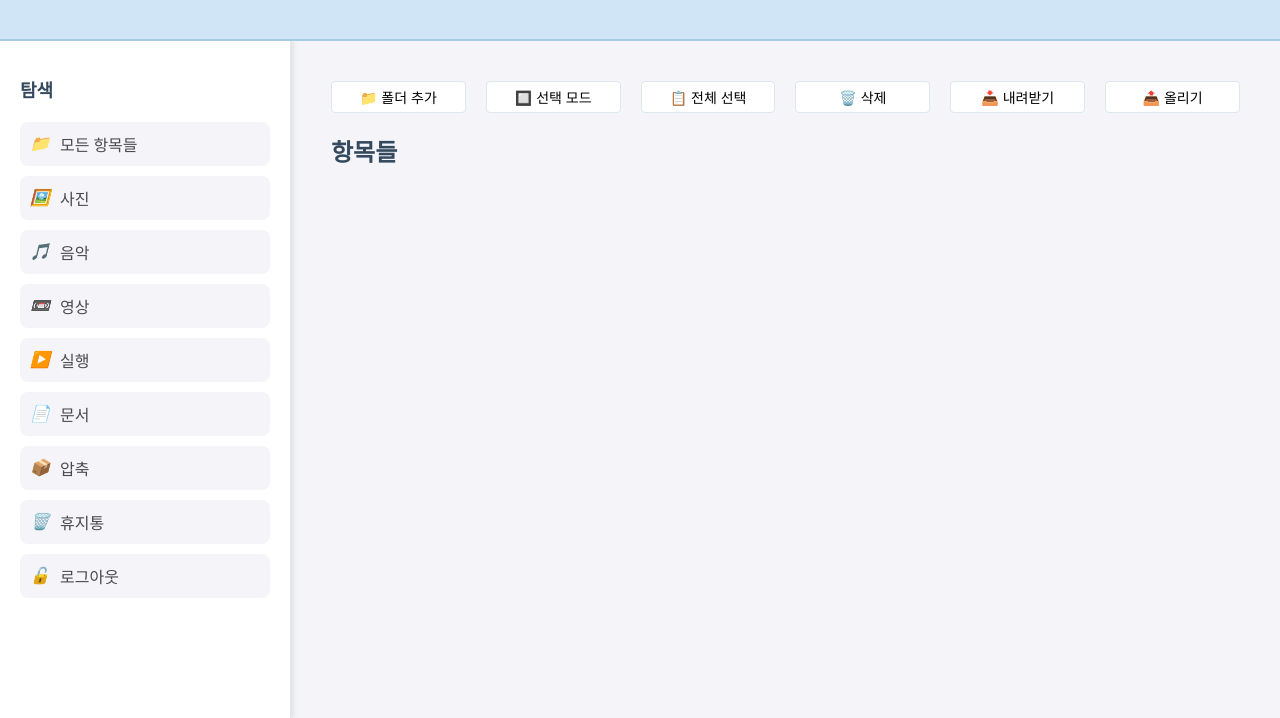
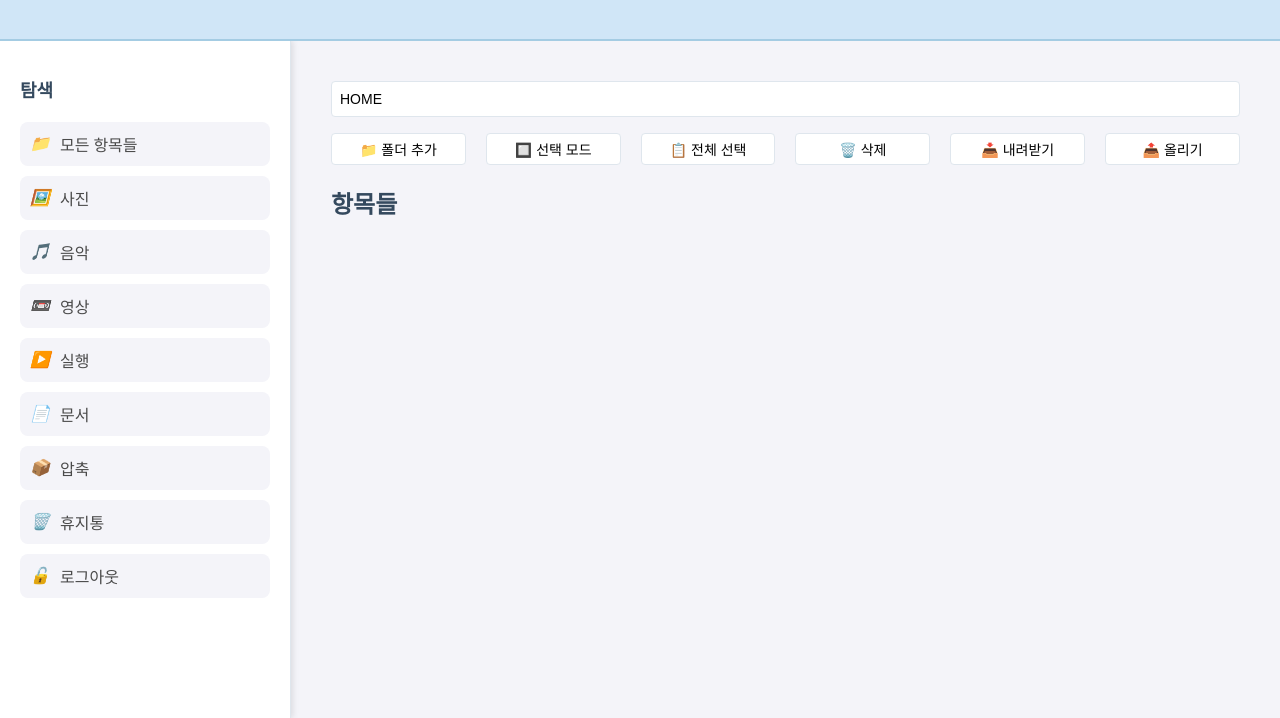
Before and after one commit to RichardCYang/FileLiber, a website: page client/index.html in a window 1280 px wide. Shown: the part 82-800 px from the top of the page. Drawn offline with Linux system fonts and the light colour scheme; no server answers.

Commit message:
현재 경로 표시 기능 구현

```diff
--- a/client/index.html
+++ b/client/index.html
@@ -29,6 +29,9 @@
             </ul>
         </div>
         <div class="main">
+            <div class="addressbar">
+                <input type="text" id="txtAddress"/>
+            </div>
             <div class="menubar">
                 <button id="btnAddFolder">📁 폴더 추가</button>
                 <button id="btnSelect">🔲 선택 모드</button>
--- a/client/src/init.js
+++ b/client/src/init.js
@@ -383,6 +383,9 @@ function toggleDetails() {
 }
 
 function refreshCurrentDirPage() {
+    const locationIndicator = document.querySelector('#txtAddress');
+    locationIndicator.value = userinfo.currentPath === '.' ? 'HOME' : userinfo.currentPath.replace('./', 'HOME/');
+
     loadDirectoryInfo(userinfo.currentPath, (data) => {
         if (data == null)
             return;
--- a/client/style/main.css
+++ b/client/style/main.css
@@ -83,6 +83,24 @@ header {
     padding: 40px;
     overflow: hidden;
     transition: margin-left 0.3s ease;
+}
+
+.addressbar {
+    display: flex;
+    height: 32px;
+    width: 100%;
+    padding: 0px !important;
+    margin-bottom: 20px;
+}
+
+.addressbar input {
+    width: 100%;
+    height: 100%;
+    background: #ffffff;
+    border: 1px solid #dfe6ed;
+    font-size: 14px;
+    border-radius: 4px;
+    padding-left: 8px;
 }
 
 .menubar {
```
